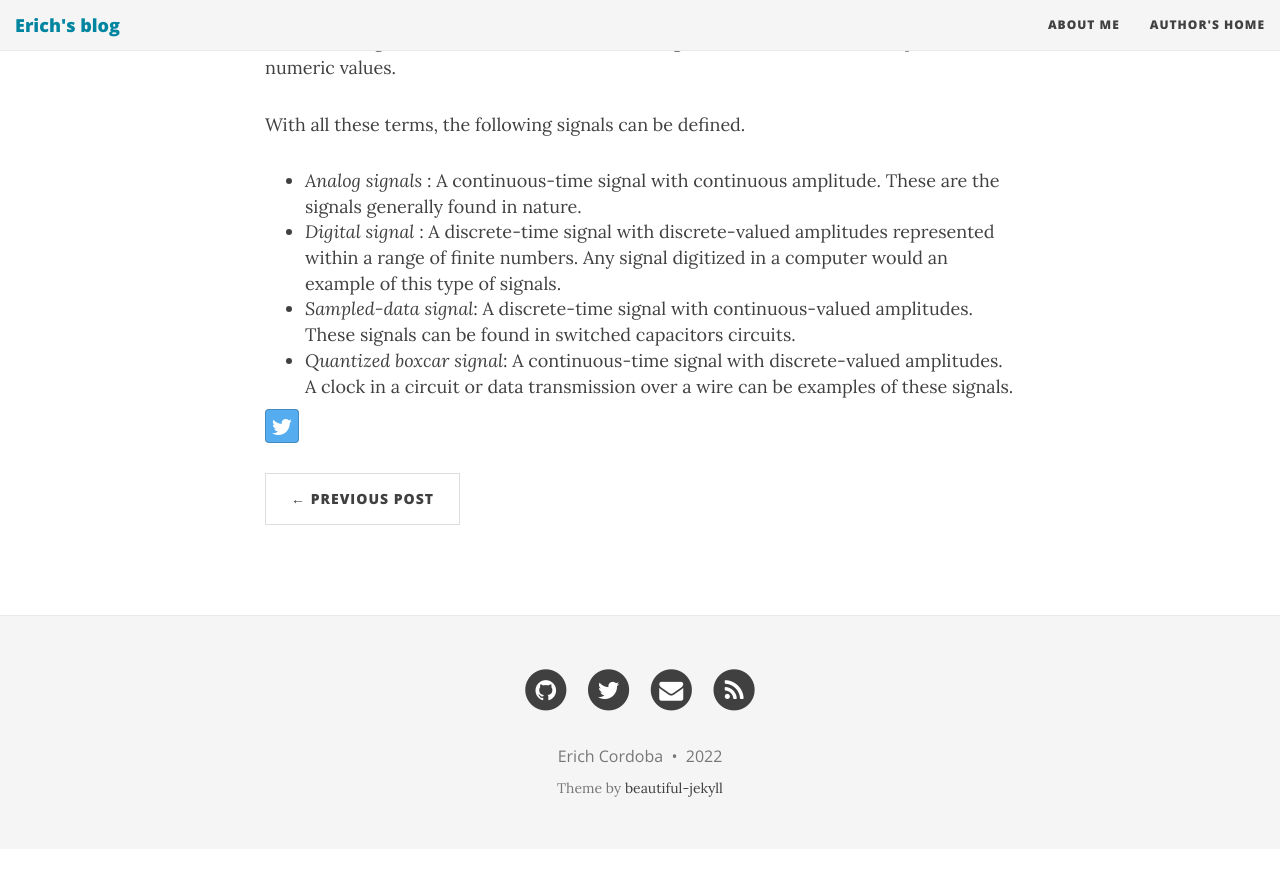
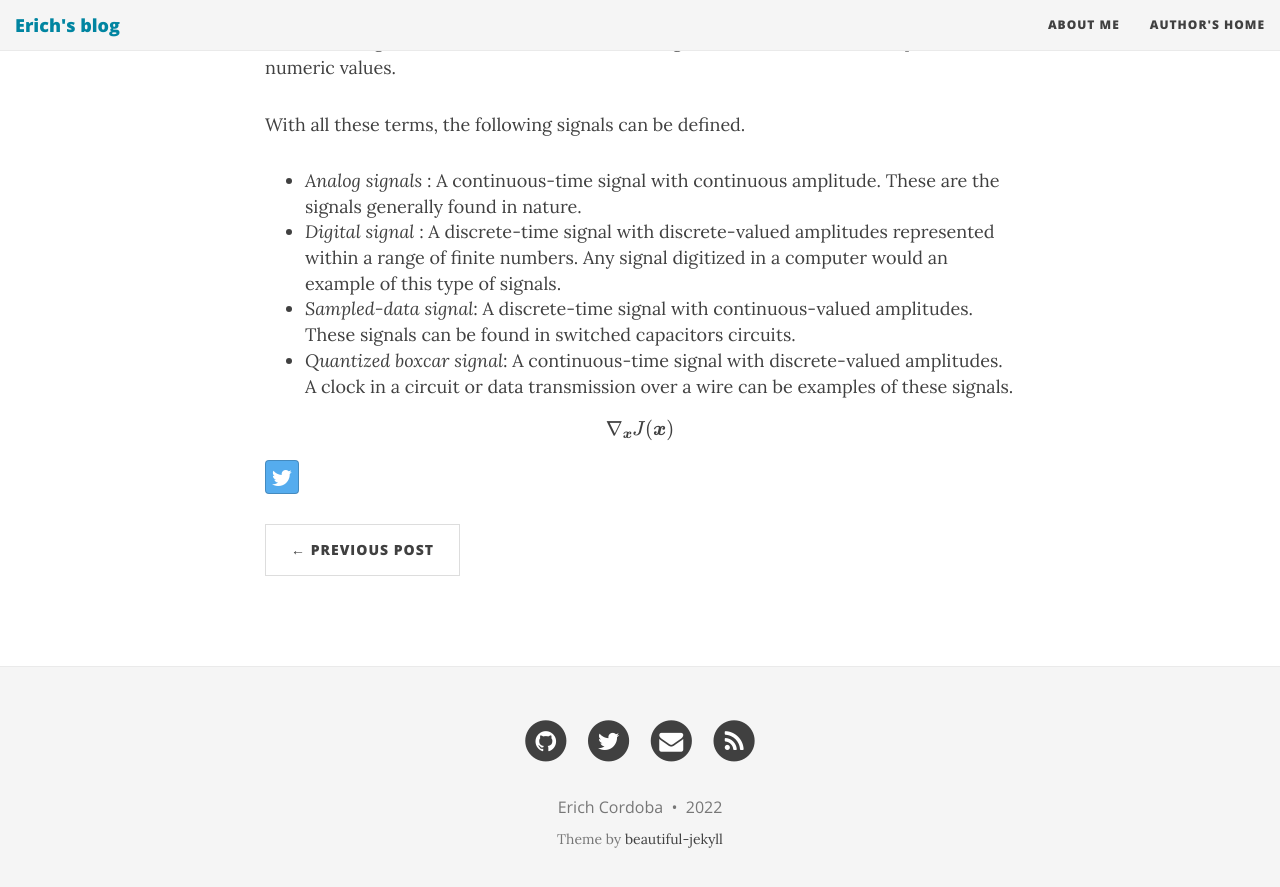
Before and after one commit to ericho/ericho.github.io, a Jekyll site: the page built from _posts/2022-08-23-signals-and-signal-processing.md, in a window 1280 px wide and 900 px high, scrolled down 1590 px. Shown: the top 887 px of the window. Built offline with Jekyll 4.4.1, drawn with Linux system fonts in a browser that asks for light colours; nearby versions of some CDN libraries; formulas are drawn with MathJax 3; before the commit the page ends 2439 px from its top, so only the background shows below that.

Commit message:
Probando soporte para formulas

```diff
--- a/_layouts/post.html
+++ b/_layouts/post.html
@@ -3,7 +3,7 @@
 ---
 
 {% include header.html type="post" %}
-
+<script src="https://cdn.mathjax.org/mathjax/latest/MathJax.js?config=TeX-AMS-MML_HTMLorMML" type="text/javascript"></script>
 <div class="container">
   <div class="row">
     <div class="col-lg-8 col-lg-offset-2 col-md-10 col-md-offset-1">
--- a/_posts/2022-08-23-signals-and-signal-processing.md
+++ b/_posts/2022-08-23-signals-and-signal-processing.md
@@ -30,3 +30,5 @@
   - _Digital signal_ : A discrete-time signal with discrete-valued amplitudes represented within a range of finite numbers. Any signal digitized in a computer would an example of this type of signals.
   - _Sampled-data signal_: A discrete-time signal with continuous-valued amplitudes. These signals can be found in switched capacitors circuits.
   - _Quantized boxcar signal_: A continuous-time signal with discrete-valued amplitudes. A clock in a circuit or data transmission over a wire can be examples of these signals.
+
+$$ \nabla_\boldsymbol{x} J(\boldsymbol{x}) $$
```
